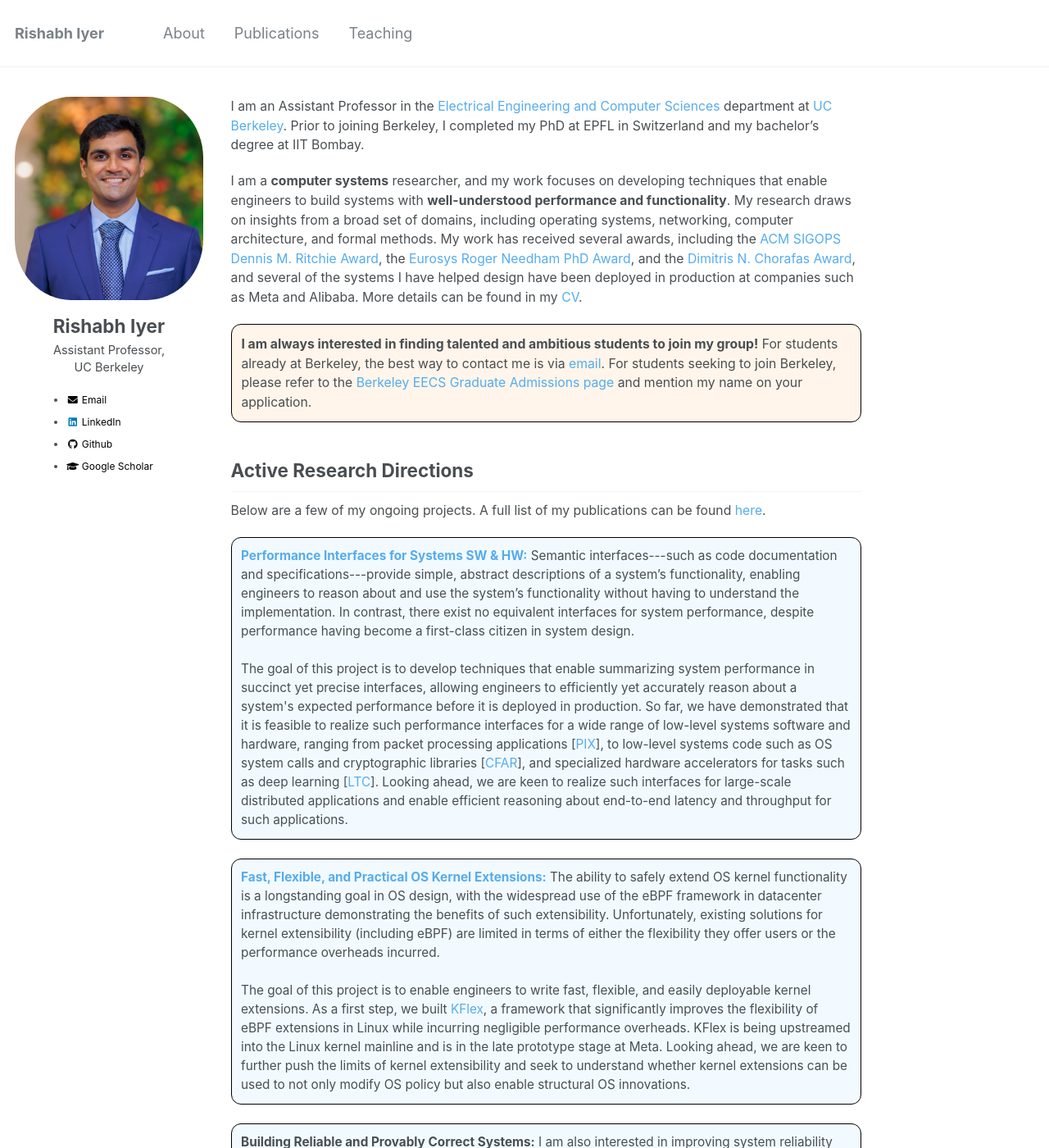
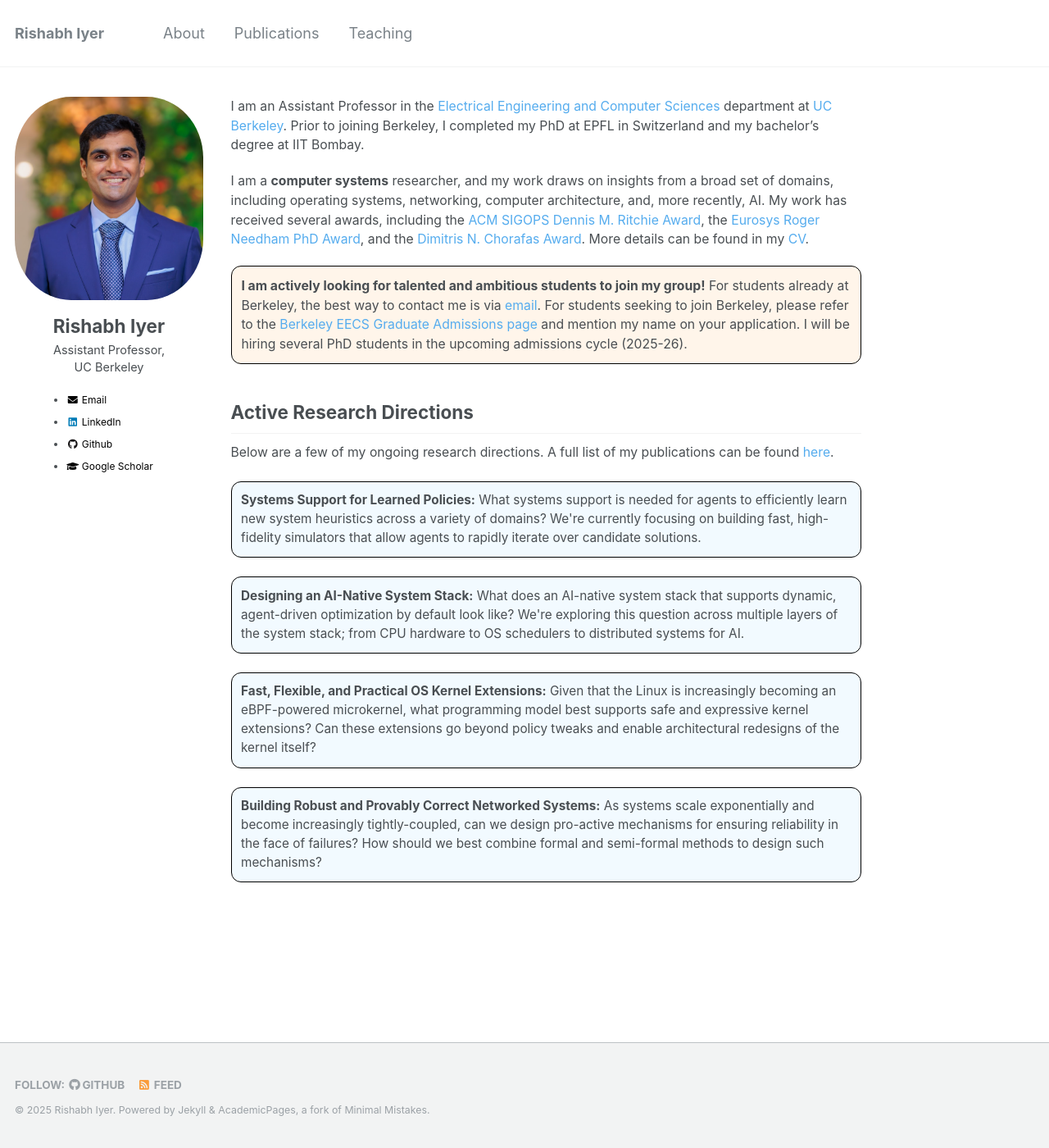
Before and after one commit to rishabh246/rishabh246.github.io, a Jekyll site: the page built from _pages/about.md, in a window 1280 px wide and 1400 px high. Shown: the whole window at 82% size. Built offline with Jekyll 4.4.1, drawn with Linux system fonts in a browser that asks for light colours; some of the changed text lies outside the part shown.

Commit message:
Update main webpage

```diff
--- a/_pages/about.md
+++ b/_pages/about.md
@@ -10,44 +10,35 @@ redirect_from:
 I am an Assistant Professor in the [Electrical Engineering and Computer Sciences](https://eecs.berkeley.edu/) department at [UC Berkeley](https://berkeley.edu/).
 Prior to joining Berkeley, I completed my PhD at EPFL in Switzerland and my bachelor's degree at IIT Bombay.
 
-I am a **computer systems** researcher, and my work focuses on developing techniques that
-enable engineers to build systems with **well-understood performance and functionality**.
-My research draws on insights from a broad set of domains, including operating systems, networking, computer architecture, and formal methods.
-My work has received several awards, including the [ACM SIGOPS Dennis M. Ritchie Award](https://www.sigops.org/awards/dmr/), the [Eurosys Roger Needham PhD Award](https://www.eurosys.org/awards/roger-needham-phd-award), and the [Dimitris N. Chorafas Award](https://www.weizmann.ac.il/feinberg/about/dimitris-n-chorafas-prize/about-foundation-and-prize), and several of the systems I have helped design have been deployed in production at companies such as Meta and Alibaba. More details can be found in my [CV](files/rishabh-cv.pdf).
+I am a **computer systems** researcher, and my work draws on insights from a broad set of domains, including operating systems, networking, computer architecture, and, more recently, AI.
+My work has received several awards, including the [ACM SIGOPS Dennis M. Ritchie Award](https://www.sigops.org/awards/dmr/), the [Eurosys Roger Needham PhD Award](https://www.eurosys.org/awards/roger-needham-phd-award), and the [Dimitris N. Chorafas Award](https://www.weizmann.ac.il/feinberg/about/dimitris-n-chorafas-prize/about-foundation-and-prize). More details can be found in my [CV](files/rishabh-cv.pdf).
 
 <div style="border-radius: 12px; padding: 0.75em; margin-top: 0.5em; margin-bottom: 0.5em; background: #FFF5EA; border: 1px solid black; font-size: 0.875em;">
-  <strong>I am always interested in finding talented and ambitious students to join my group!</strong> For students already at Berkeley, the best way to contact me is via <a href="mailto:rishabh.iyer@berkeley.edu">email</a>. For students seeking to join Berkeley, please refer to the <a href="https://eecs.berkeley.edu/academics/graduate/research-programs/admissions/">Berkeley EECS Graduate Admissions page</a> and mention my name on your application.
+  <strong>I am actively looking for talented and ambitious students to join my group!</strong> For students already at Berkeley, the best way to contact me is via <a href="mailto:rishabh.iyer@berkeley.edu">email</a>. For students seeking to join Berkeley, please refer to the <a href="https://eecs.berkeley.edu/academics/graduate/research-programs/admissions/">Berkeley EECS Graduate Admissions page</a> and mention my name on your application. I will be hiring several PhD students in the upcoming admissions cycle (2025-26).
 </div>
 
 Active Research Directions
 ----
-Below are a few of my ongoing projects. A full list of my publications can be found [here](/publications).
+Below are a few of my ongoing research directions. A full list of my publications can be found [here](/publications).
 
-<div style="border-radius: 12px; padding: 0.75em; margin-top: 0em; margin-bottom: 0.5em; background: #F2FAFF; border: 1px solid black; font-size: 0.85em;">
-    <strong> <a href="{{ '/perf-interfaces/' | relative_url }}"> Performance Interfaces for Systems SW & HW:</a></strong>
-Semantic interfaces---such as code documentation and specifications---provide simple, abstract descriptions of a system’s functionality, enabling engineers to reason about and use the system’s functionality without having to understand the implementation. In contrast, there exist no equivalent interfaces for system performance, despite performance having become a first-class citizen in system design. <br><br>
-
-The goal of this project is to develop techniques that enable summarizing system performance in succinct yet precise interfaces, allowing engineers to efficiently yet accurately reason about a system's expected performance before it is deployed in production.
-So far, we have demonstrated that it is feasible to realize such performance interfaces for a wide range of low-level systems software and hardware, ranging from packet processing applications [<a href="{{ '/files/pix.pdf' | relative_url }}">PIX</a>], to low-level systems code such as OS system calls and cryptographic libraries [<a href="{{ '/files/cfar.pdf' | relative_url }}">CFAR</a>],
-and specialized hardware accelerators for tasks such as deep learning [<a href="{{ '/files/lpn.pdf' | relative_url }}">LTC</a>].
-Looking ahead, we are keen to realize such interfaces for large-scale distributed applications and enable efficient reasoning about end-to-end latency and throughput for such applications.
+<div style="border-radius: 12px; padding: 0.75em; margin-top: 1.5em; margin-bottom: 0.5em; background: #F2FAFF; border: 1px solid black; font-size: 0.85em;">
+    <strong> Systems Support for Learned Policies:</strong>
+What systems support is needed for agents to efficiently learn new system heuristics across a variety of domains?
+We're currently focusing on building fast, high-fidelity simulators that allow agents to rapidly iterate over candidate solutions.
 </div>
 
 <div style="border-radius: 12px; padding: 0.75em; margin-top: 1.5em; margin-bottom: 0.5em; background: #F2FAFF; border: 1px solid black; font-size: 0.85em;">
-    <strong> <a href="{{ '/files/kflex.pdf' | relative_url }}"> Fast, Flexible, and Practical OS Kernel Extensions:</a></strong>
-The ability to safely extend OS kernel functionality is a longstanding goal in OS design, with the widespread use of the
-eBPF framework in datacenter infrastructure demonstrating the benefits of such extensibility. Unfortunately, existing solutions
-for kernel extensibility (including eBPF) are limited in terms of either the flexibility they offer users or the performance overheads incurred. <br><br>
-
-The goal of this project is to enable engineers to write fast, flexible, and easily deployable kernel extensions.
-As a first step, we built <a href="{{ '/files/kflex.pdf' | relative_url }}">KFlex</a>, a framework that significantly improves the flexibility of eBPF extensions in Linux while incurring negligible performance overheads.
-KFlex is being upstreamed into the Linux kernel mainline and is in the late prototype stage at Meta.
-Looking ahead, we are keen to further push the limits of kernel extensibility and seek to understand whether kernel extensions can be used to not only modify OS policy but also enable structural OS innovations.
+    <strong> Designing an AI-Native System Stack:</strong>
+What does an AI-native system stack that supports dynamic, agent-driven optimization by default look like?
+We're exploring this question across multiple layers of the system stack; from CPU hardware to OS schedulers to distributed systems for AI.
 </div>
 
 <div style="border-radius: 12px; padding: 0.75em; margin-top: 1.5em; margin-bottom: 0.5em; background: #F2FAFF; border: 1px solid black; font-size: 0.85em;">
-    <strong> Building Reliable and Provably Correct Systems:</strong>
-I am also interested in improving system reliability using formal and semi‑formal methods.
-Given the growing criticality of networking infrastructure in modern society, my work in this area has focused on <a href="{{ '/files/hodor.pdf' | relative_url }}">software-defined wide‑area networks</a>, <a href="{{ '/files/vigor.pdf' | relative_url }}">in‑network packet‑processing applications</a>, and <a href="{{ '/files/sublayering.pdf' | relative_url }}">network stacks running on end hosts</a>.
+    <strong> Fast, Flexible, and Practical OS Kernel Extensions:</strong>
+Given that the Linux is increasingly becoming an eBPF-powered microkernel, what programming model best supports safe and expressive kernel extensions? Can these extensions go beyond policy tweaks and enable architectural redesigns of the kernel itself?
+</div>
 
+<div style="border-radius: 12px; padding: 0.75em; margin-top: 1.5em; margin-bottom: 0.5em; background: #F2FAFF; border: 1px solid black; font-size: 0.85em;">
+    <strong> Building Robust and Provably Correct Networked Systems:</strong>
+As systems scale exponentially and become increasingly tightly-coupled, can we design pro-active mechanisms for ensuring reliability in the face of failures? How should we best combine formal and semi-formal methods to design such mechanisms?
 </div>
```
